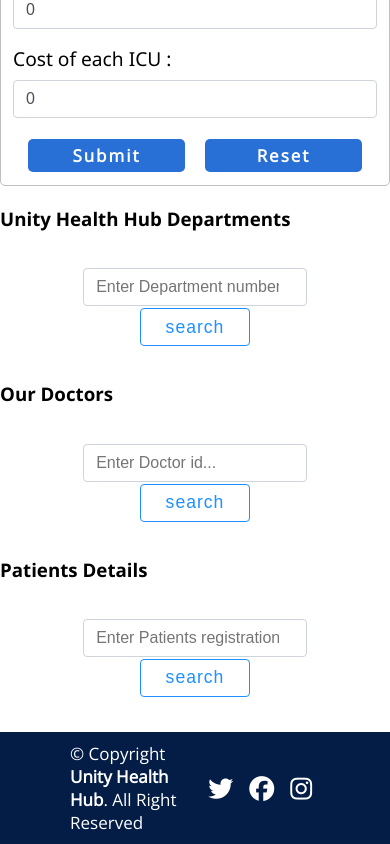
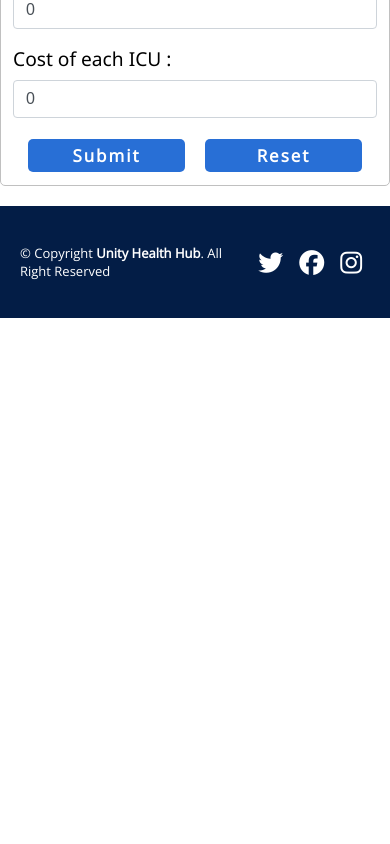
Before and after one commit to Ravipanchal0/Unity-Health-Hub, a React (Create React App) app: page / in a window 390 px wide. Shown: the part 4854-5698 px from the top of the page. After the commit the page ends 5172 px from the top, so only its background shows below. Built offline with nearby package versions, Linux system fonts and the light colour scheme; a web font is replaced by a local one.

Commit message:
improving responsive design and some bugs fix in files

```diff
--- a/src/App.js
+++ b/src/App.js
@@ -1,4 +1,3 @@
-import "./App.css";
 import Navbar from "./components/js/Navbar";
 import Home from "./components/js/Home";
 import Footer from "./components/js/Footer";
@@ -23,9 +22,6 @@ function App() {
       <AddDoctor />
       <Addpatient />
       <AddDepartmanet />
-      <Department />
-      <Doctors />
-      <Patients />
       <Footer />
     </>
   );
--- a/src/components/css/MediaQuery.css
+++ b/src/components/css/MediaQuery.css
@@ -131,10 +131,7 @@
   .boxes .c-box {
     margin: 12px 0;
   }
-  .footer {
-    padding: 0 20px;
-    font-size: 14px;
-  }
+
   .navbar {
     padding: 0 10px;
   }
@@ -151,4 +148,10 @@
   select {
     width: 80%;
   }
+  #footer {
+    padding: 0 20px;
+  }
+  .footer p {
+    font-size: 13px;
+  }
 }
--- a/src/components/js/Footer.js
+++ b/src/components/js/Footer.js
@@ -6,7 +6,7 @@ import "../css/MediaQuery.css";
 function Footer() {
   return (
     <>
-      <footer className="footer centerItem">
+      <footer className="footer centerItem" id="footer">
         <div className="copyright">
           <p>
             &copy; Copyright <strong>Unity Health Hub</strong>. All Right Reserved
```
Also changed, not shown: src/index.js (+5 -6 lines).
